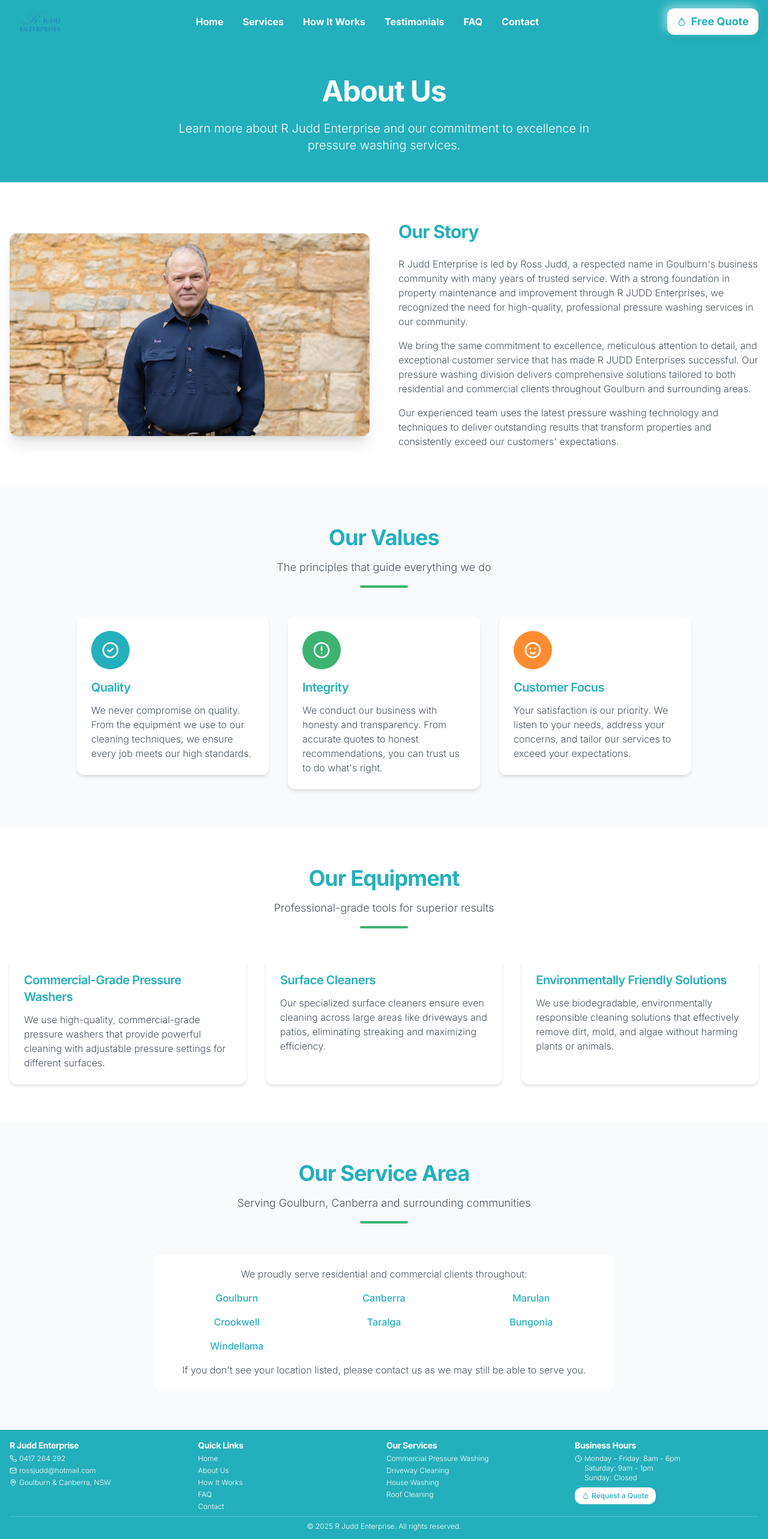
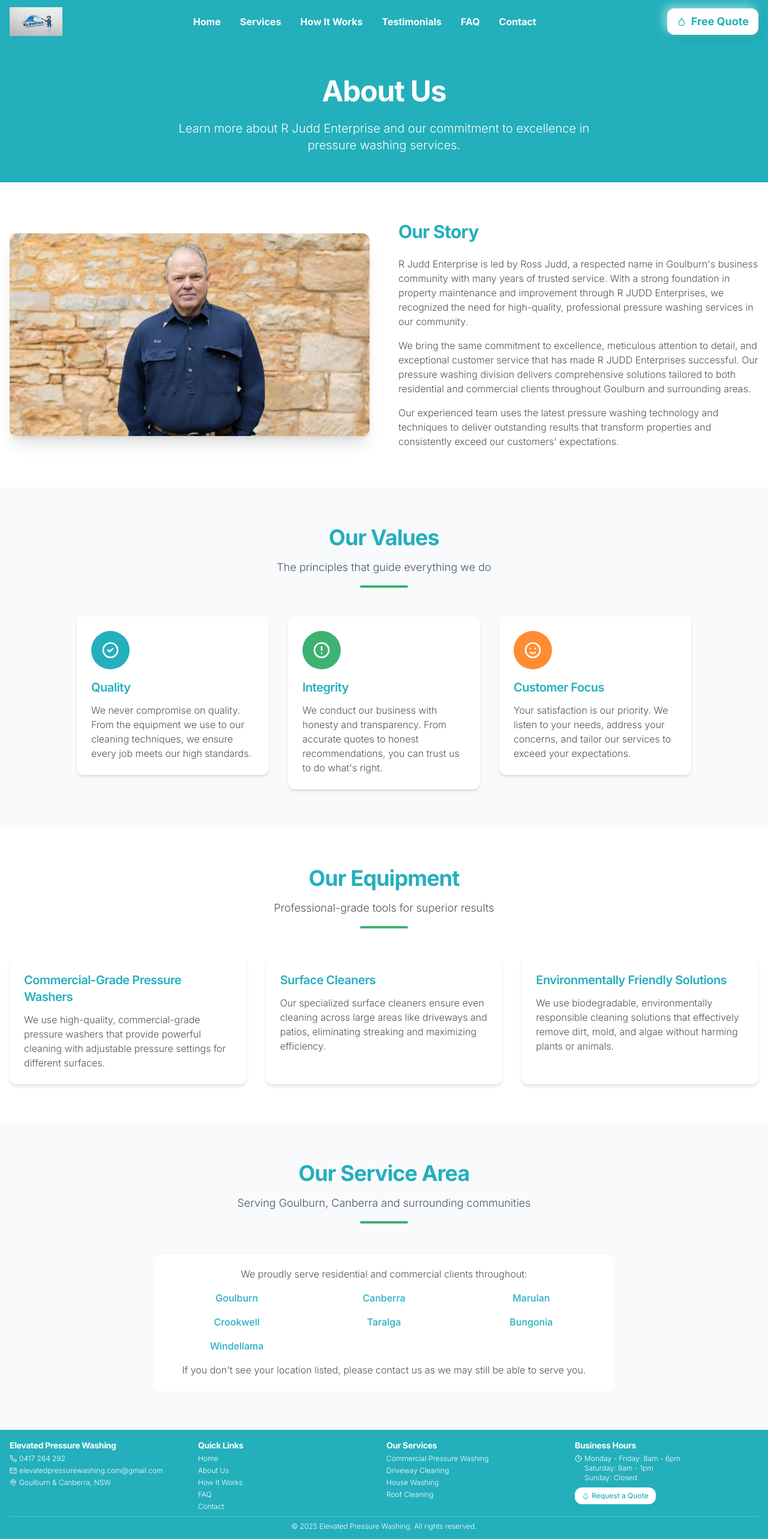
Before and after one commit to testina99921/goulburn-clean-scapes-project, a React (Vite) app: page /about in a window 1280 px wide. Shown: the top 2566 px of the page at 60% size. Built offline with nearby package versions, Linux system fonts and the light colour scheme.

Commit message:
Refactor: Update brand, form, and logo
Updated brand name, email, and logo. Modified the quote form to include "select a service" as the default and added "concrete sealing".

```diff
--- a/src/components/Footer.tsx
+++ b/src/components/Footer.tsx
@@ -11,14 +11,14 @@ const Footer = () => {
         <div className="grid grid-cols-2 md:grid-cols-4 gap-4 md:gap-2 text-sm">
           {/* Company Info */}
           <div>
-            <h3 className="font-bold mb-1 text-sm">R Judd Enterprise</h3>
+            <h3 className="font-bold mb-1 text-sm">Elevated Pressure Washing</h3>
             <div className="flex items-center mb-1">
               <Phone size={12} className="mr-1" />
               <a href="tel:0417264292" className="hover:text-navyLight transition-colors text-xs">0417 264 292</a>
             </div>
             <div className="flex items-center mb-1">
               <Mail size={12} className="mr-1" />
-              <a href="mailto:rossjudd@hotmail.com" className="hover:text-navyLight transition-colors text-xs">rossjudd@hotmail.com</a>
+              <a href="mailto:elevatedpressurewashing.com@gmail.com" className="hover:text-navyLight transition-colors text-xs">elevatedpressurewashing.com@gmail.com</a>
             </div>
             <div className="flex items-start mb-1">
               <MapPin size={12} className="mr-1 mt-0.5 flex-shrink-0" />
@@ -72,7 +72,7 @@ const Footer = () => {
 
         {/* Bottom Bar */}
         <div className="border-t border-white/20 mt-2 pt-2 text-center text-white text-xs">
-          <p>© {currentYear} R Judd Enterprise. All rights reserved.</p>
+          <p>© {currentYear} Elevated Pressure Washing. All rights reserved.</p>
         </div>
       </div>
     </footer>
--- a/src/components/Header.tsx
+++ b/src/components/Header.tsx
@@ -1,3 +1,4 @@
+
 import { useState, useEffect } from 'react';
 import { Link } from 'react-router-dom';
 import { Menu, X, Droplet } from 'lucide-react';
@@ -59,8 +60,8 @@ const Header = () => {
         <div className="flex items-center justify-between">
           <Link to="/" className="flex-1 md:flex-none">
             <img
-              src="/lovable-uploads/0a1f9ea3-3c6d-4c91-a1f8-fbfbddc01305.png"
-              alt="R Judd Enterprises"
+              src="/lovable-uploads/8a093671-0946-4af7-90da-c5407a4a6c0a.png"
+              alt="Elevated Pressure Washing"
               className="h-10 md:h-12"
             />
           </Link>
--- a/src/components/contact/ContactForm.tsx
+++ b/src/components/contact/ContactForm.tsx
@@ -1,10 +1,11 @@
+
 import React, { useState } from 'react';
 import { Mail, Upload, Trash2, Award } from 'lucide-react';
 import { toast } from '@/components/ui/use-toast';
 
 type AdditionalServicesType = {
   gutterCleaning: boolean;
-  paverSealing: boolean;
+  paverConcreteSealing: boolean;
   windowWashing: boolean;
   solarPanelCleaning: boolean;
   fenceRestoration: boolean;
@@ -30,7 +31,7 @@ const ContactForm = () => {
     binCleaning: false,
     additionalServices: {
       gutterCleaning: false,
-      paverSealing: false,
+      paverConcreteSealing: false,
       windowWashing: false,
       solarPanelCleaning: false,
       fenceRestoration: false,
@@ -97,7 +98,7 @@ const ContactForm = () => {
           binCleaning: false,
           additionalServices: {
             gutterCleaning: false,
-            paverSealing: false,
+            paverConcreteSealing: false,
             windowWashing: false,
             solarPanelCleaning: false,
             fenceRestoration: false,
@@ -238,15 +239,15 @@ const ContactForm = () => {
 
             <div className="flex items-start">
               <input
-                id="paverSealing"
-                name="additionalServices.paverSealing"
+                id="paverConcreteSealing"
+                name="additionalServices.paverConcreteSealing"
                 type="checkbox"
-                checked={formData.additionalServices.paverSealing}
+                checked={formData.additionalServices.paverConcreteSealing}
                 onChange={handleChange}
                 className="h-4 w-4 mt-1 border border-gray-300 rounded"
               />
-              <label htmlFor="paverSealing" className="ml-2 text-sm text-gray-700">
-                Paver Sealing
+              <label htmlFor="paverConcreteSealing" className="ml-2 text-sm text-gray-700">
+                Paver & Concrete Sealing
               </label>
             </div>
 
--- a/src/pages/Index.tsx
+++ b/src/pages/Index.tsx
@@ -1,3 +1,4 @@
+
 import React, { useEffect, useState } from 'react';
 import { Link } from 'react-router-dom';
 import Header from '../components/Header';
@@ -31,18 +32,18 @@ import {
 const SEOMetaTags = () => {
   useEffect(() => {
     // Update document title for SEO
-    document.title = "R Judd Enterprise | Professional Pressure Washing Services Goulburn, Canberra & NSW";
+    document.title = "Elevated Pressure Washing | Professional Pressure Washing Services Goulburn, Canberra & NSW";
 
     // Add meta description
     const metaDescription = document.createElement('meta');
     metaDescription.name = "description";
-    metaDescription.content = "R Judd Enterprise provides top-quality pressure washing services for residential and commercial properties in Goulburn, Canberra & NSW. Transform your property today!";
+    metaDescription.content = "Elevated Pressure Washing provides top-quality pressure washing services for residential and commercial properties in Goulburn, Canberra & NSW. Transform your property today!";
     document.head.appendChild(metaDescription);
 
     // Add keywords
     const metaKeywords = document.createElement('meta');
     metaKeywords.name = "keywords";
-    metaKeywords.content = "pressure washing, pressure cleaning, house washing, roof cleaning, driveway cleaning, Goulburn, Canberra, NSW, R Judd Enterprise";
+    metaKeywords.content = "pressure washing, pressure cleaning, house washing, roof cleaning, driveway cleaning, Goulburn, Canberra, NSW, Elevated Pressure Washing";
     document.head.appendChild(metaKeywords);
 
     // Add canonical link
@@ -76,7 +77,7 @@ const Index = () => {
     {
       name: "Alex Wilson",
       location: "Goulburn, NSW",
-      quote: "The team at R Judd Enterprise did an amazing job on my driveway and house exterior. It looks like new again! Professional, punctual, and thorough.",
+      quote: "The team at Elevated Pressure Washing did an amazing job on my driveway and house exterior. It looks like new again! Professional, punctual, and thorough.",
       rating: 5
     },
     {
@@ -195,17 +196,17 @@ const Index = () => {
           <div className="flex flex-col md:flex-row items-center gap-8">
             <AnimateOnScroll className="md:w-1/3">
               <div className="rounded-lg overflow-hidden shadow-xl card-3d">
-                <img src="/lovable-uploads/4c20fc47-a9f3-4cac-817d-1719c44d45b8.png" alt="Ross Judd" className="w-full object-cover h-72" />
+                <img src="/lovable-uploads/4c20fc47-a9f3-4cac-817d-1719c44d45b8.png" alt="Elevated Pressure Washing" className="w-full object-cover h-72" />
               </div>
             </AnimateOnScroll>
             <div className="md:w-2/3">
               <AnimateOnScroll>
                 <h2 className="text-3xl font-light text-navy mb-4">Trusted by <span className="font-semibold">Goulburn</span></h2>
                 <p className="text-lg text-navy mb-4">
-                  Ross Judd of R JUDD Enterprises brings years of experience and a reputation for excellence to every pressure washing job. As a trusted name in Goulburn for many years, Ross has built a solid reputation for quality craftsmanship and customer satisfaction.
+                  Elevated Pressure Washing brings years of experience and a reputation for excellence to every pressure washing job. As a trusted name in Goulburn for many years, we have built a solid reputation for quality craftsmanship and customer satisfaction.
                 </p>
                 <p className="text-lg text-navy mb-6">
-                  Now offering professional pressure washing services, we bring the same commitment to quality and attention to detail that has made R JUDD Enterprises a trusted name in the community.
+                  Now offering professional pressure washing services, we bring the same commitment to quality and attention to detail that has made Elevated Pressure Washing a trusted name in the community.
                 </p>
                 <Link to="/about" className="text-navy font-medium hover:text-navyLight transition-colors flex items-center fancy-link">
                   Learn More About Us
@@ -337,7 +338,7 @@ const Index = () => {
                 <div className="w-16 h-16 bg-blue-600 rounded-full flex items-center justify-center mx-auto mb-4">
                   <BuildingIcon size={32} className="text-white" />
                 </div>
-                <h3 className="text-xl font-semibold mb-3 text-navy">Backed by R JUDD Enterprises</h3>
+                <h3 className="text-xl font-semibold mb-3 text-navy">Backed by Experience</h3>
                 <p className="text-navy">
                   A trusted local business with years of experience serving the Goulburn community with excellence.
                 </p>
@@ -434,7 +435,7 @@ const Index = () => {
           <AnimateOnScroll>
             <h2 className="text-3xl font-light mb-6">Our Mission</h2>
             <p className="text-xl max-w-3xl mx-auto mb-6 opacity-90">
-              At R Judd Enterprise, our mission is to deliver exceptional pressure washing services that transform your property while upholding the highest standards of quality, customer satisfaction, and environmental responsibility.
+              At Elevated Pressure Washing, our mission is to deliver exceptional pressure washing services that transform your property while upholding the highest standards of quality, customer satisfaction, and environmental responsibility.
             </p>
             <p className="text-lg max-w-3xl mx-auto opacity-80">
               We believe in honesty, integrity, and building lasting relationships with our clients in Goulburn, Canberra and surrounding areas.
```
Also changed, not shown: src/components/QuoteRequestModal.tsx (+12 -10 lines), public/lovable-uploads/8a093671-0946-4af7-90da-c5407a4a6c0a.png (added).
